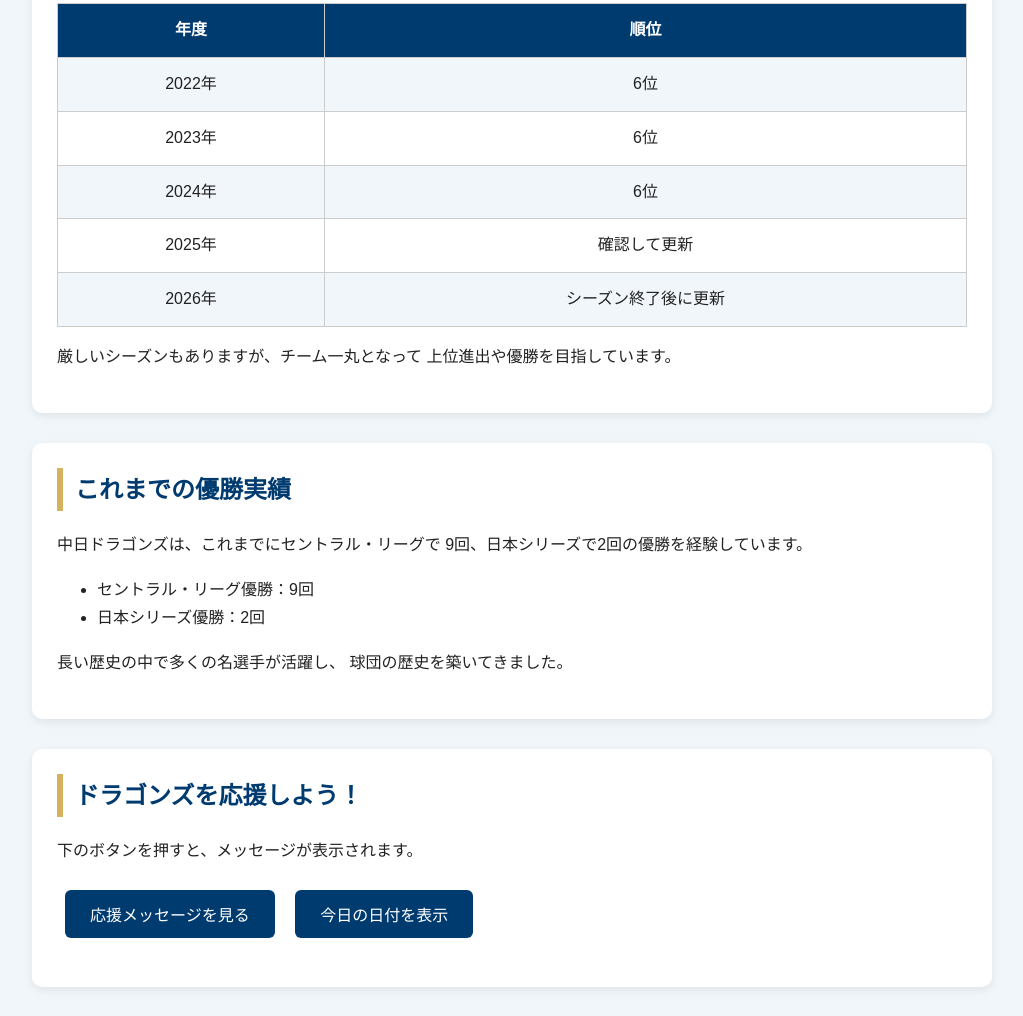
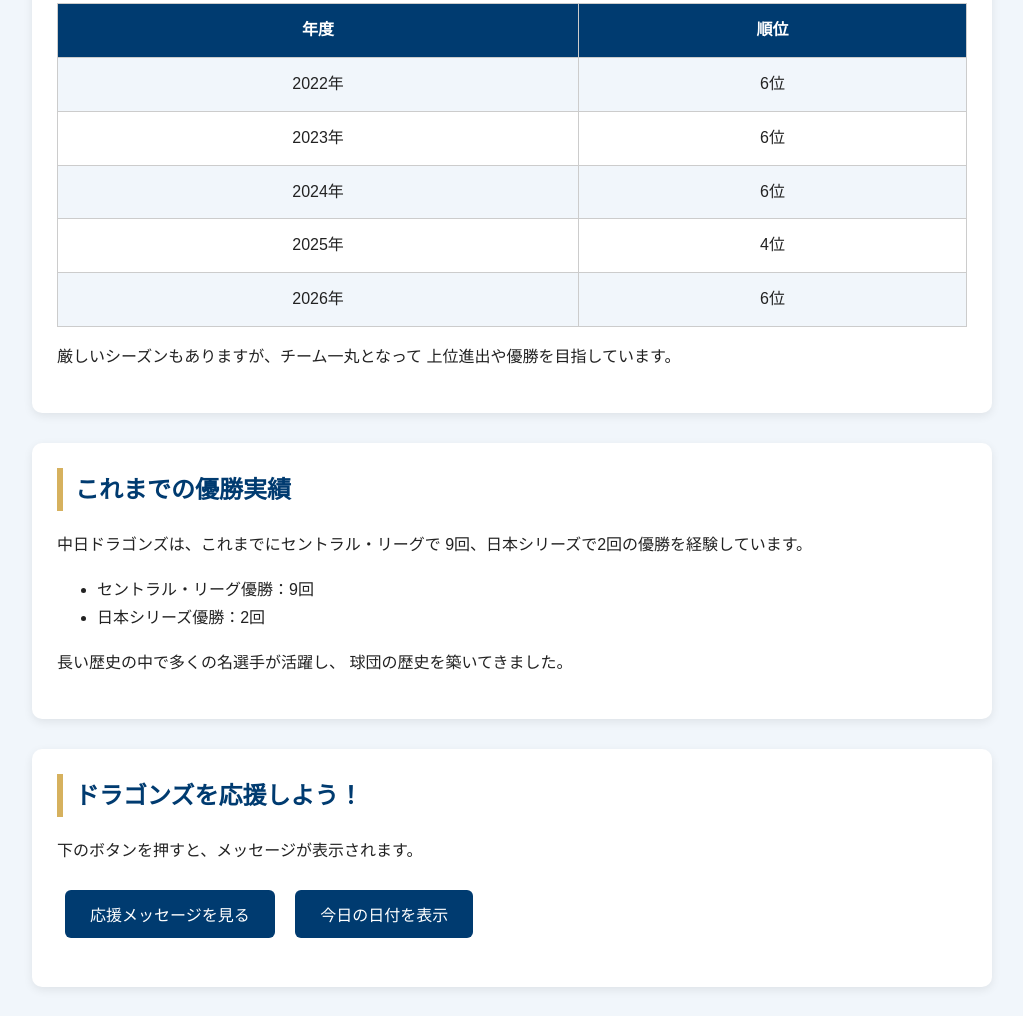
Before and after one commit to yo1268/test, a plain HTML site: page index.html in a window 1280 px wide. Shown: the part 1475-2491 px from the top of the page, without its empty margins (128-1151 px from the left). Drawn offline with Linux system fonts and the light colour scheme.

Commit message:
Update index.html

```diff
--- a/index.html
+++ b/index.html
@@ -341,12 +341,12 @@
 
         <tr>
           <td>2025年</td>
-          <td>確認して更新</td>
+          <td>4位</td>
         </tr>
 
         <tr>
           <td>2026年</td>
-          <td>シーズン終了後に更新</td>
+          <td>6位</td>
         </tr>
       </table>
 
```
